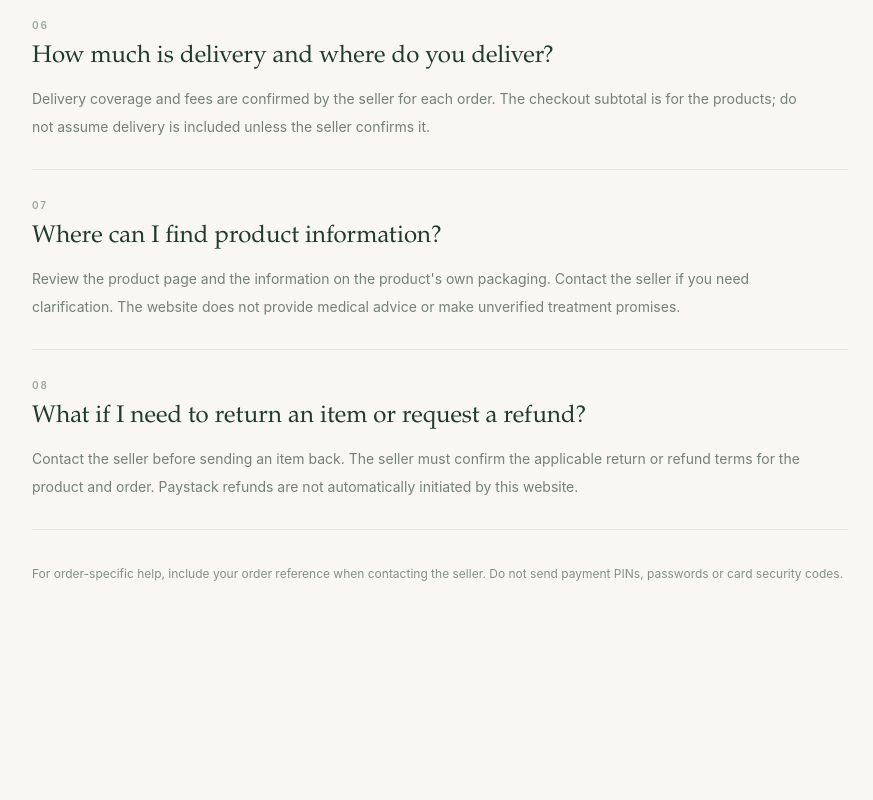
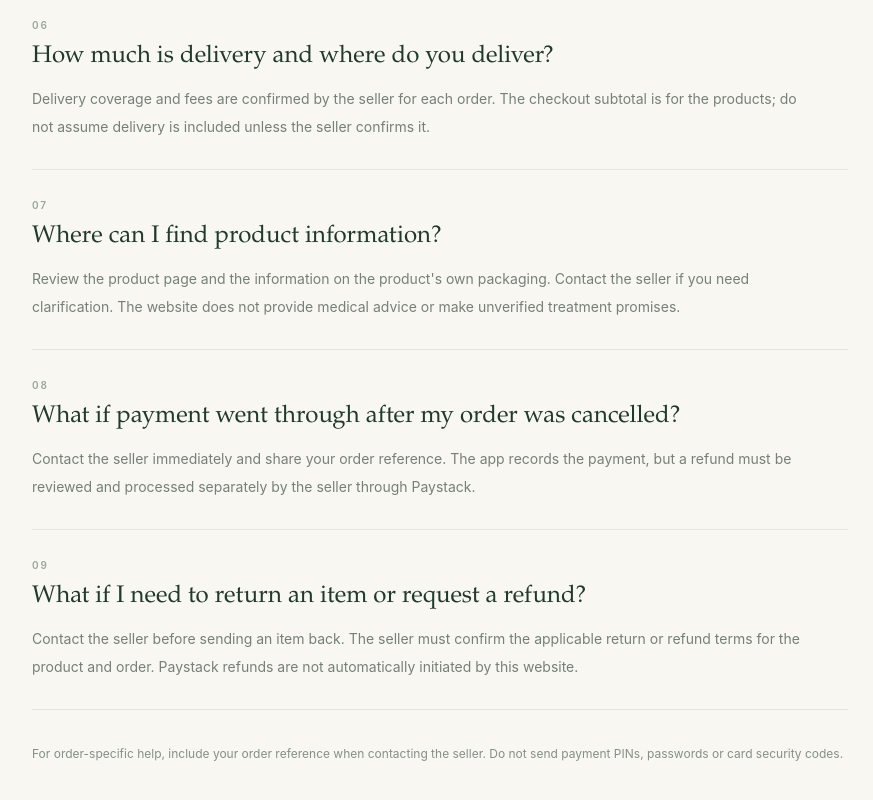
Before and after one commit to richard-mante/samarys, a Next.js app: page /help in a window 1280 px wide. Shown: the part 1384-2184 px from the top of the page, without its empty margins (200-1073 px from the left). Before the commit the page ends 2066 px from the top, so only its background shows below. Built offline with nearby package versions, Linux system fonts and the light colour scheme; no server answers; the database is empty.

Commit message:
Handle payments received for cancelled orders

```diff
--- a/src/app/help/page.tsx
+++ b/src/app/help/page.tsx
@@ -44,6 +44,10 @@ export default async function HelpPage() {
       answer: "Review the product page and the information on the product's own packaging. Contact the seller if you need clarification. The website does not provide medical advice or make unverified treatment promises.",
     },
     {
+      question: "What if payment went through after my order was cancelled?",
+      answer: "Contact the seller immediately and share your order reference. The app records the payment, but a refund must be reviewed and processed separately by the seller through Paystack.",
+    },
+    {
       question: "What if I need to return an item or request a refund?",
       answer: "Contact the seller before sending an item back. The seller must confirm the applicable return or refund terms for the product and order. Paystack refunds are not automatically initiated by this website.",
     },
```
